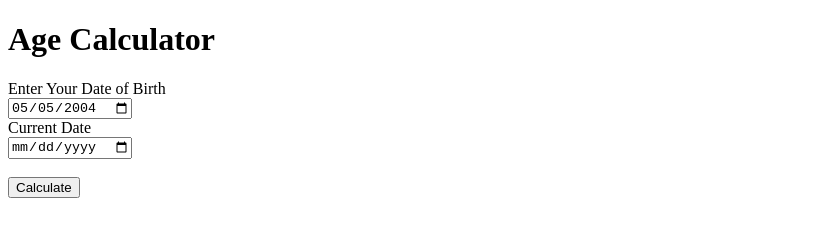
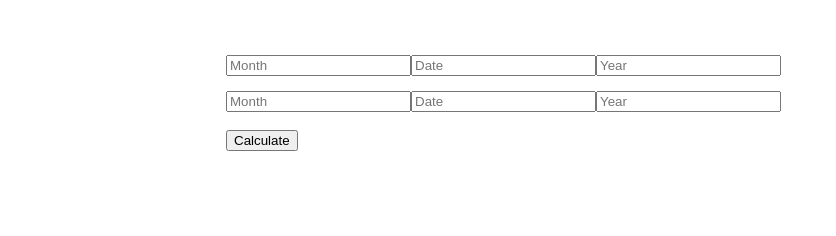
Before and after one commit to tonik007/age-calcu, a plain HTML site: page index.html in a window 1280 px wide. Shown: the whole page, without its empty margins (0-836 px from the left). Drawn offline with Linux system fonts and the light colour scheme.

Commit message:
third commit

```diff
--- a/index.html
+++ b/index.html
@@ -4,30 +4,53 @@
     <meta charset="UTF-8">
     <meta name="viewport" content="width=device-width, initial-scale=1.0">
     <title>Document</title>
-
+    <style>
+        body{
+            margin-top: 55px;
+            margin-left: 226px;
+        }
+        #finalOutput{
+            margin-left: 155px;
+            font-size: bold;
+        }
+        .allinputOld{
+            display: flex;
+        }
+        .allinputNew{
+            display: flex;
+        }
+    </style>
 </head>
 <body>
-    <div class="card">
-        <header>
-            <h1>Age Calculator</h1>
-        </header>
+    <div class="allinputOld">
+        <div class="inputOne">
+            <input type="text" placeholder="Month" id="monthOne">
+        </div>
+        <div class="inputOne">
+            <input type="text" placeholder="Date" id="dateOne">
+        </div>
+        <div class="inputOne">
+            <input type="text" placeholder="Year" id="yearOne">
+        </div>
+        <br><br>
     </div>
-
-    <label>Enter Your Date of Birth</label><br>
-    <input type="date" id="inputDob" value="2004-05-05">
-    <br>
-    <div>
-        <label>Current Date</label><br>
-        <input type="date" id="cdate">
+    <div class="allinputNew">
+        <div class="inputTwo">
+            <input type="text" placeholder="Month" id="monthTwo">
+        </div>
+        <div class="inputOne">
+            <input type="text" placeholder="Date" id="dateTwo">
+        </div>
+        <div class="inputOne">
+            <input type="text" placeholder="Year" id="yaerTwo">
+        </div>
     </div>
     <br>
-    <button type="button" onclick="getDOB()">Calculate</button>
-    <br>
-    <div id="currentAgebd">
+    <button onclick="getDOB()">Calculate</button>
+    <br><br>
+    <div id="finalOutput">
 
     </div>
-
-    <script src="age.js"></script>
-
+    <script src="agetwo.js"></script>
 </body>
 </html>
```
Also changed, not shown: script.js (+14 -16 lines).
